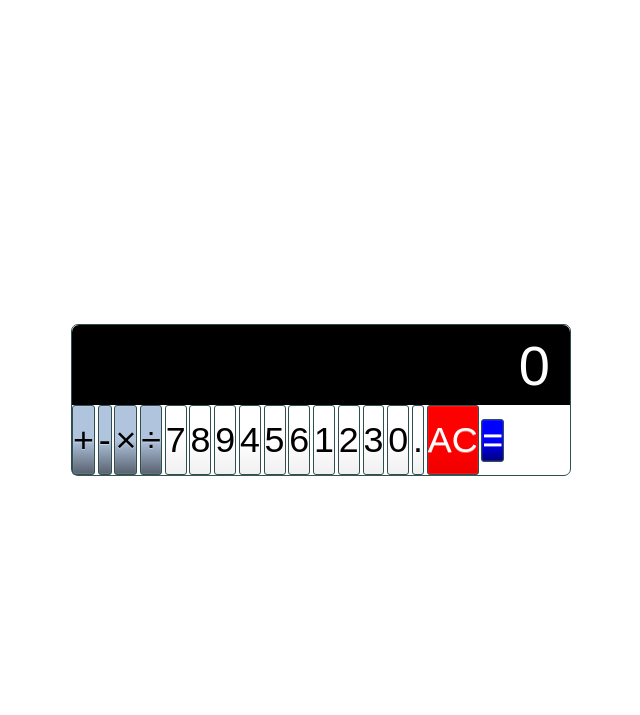
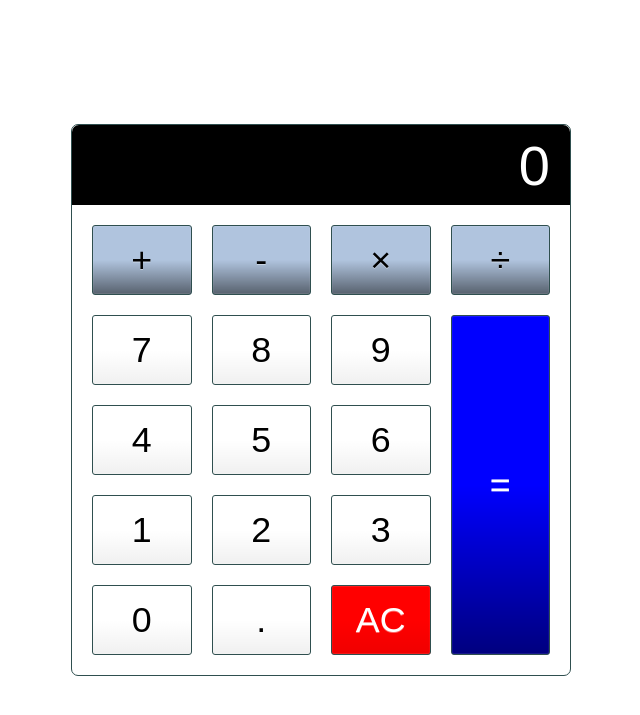
Before and after one commit to dlydellf/JavaScript-Projects, a PHP site: page /calculator.html in a window 1280 px wide. Shown: the top 715 px of the page, without its empty margins (319-959 px from the left). Run offline with PHP 8.4, Linux system fonts and the light colour scheme.

Commit message:
Updated .css w/proper spacin for all keys - g2g

```diff
--- a/Calculator/CSS/Calculator_CSS.css
+++ b/Calculator/CSS/Calculator_CSS.css
@@ -88,3 +88,11 @@ button:hover {
 .equal-sign:hover {
   background-color: darkblue;
 }
+
+/* All keys (proper spacing) */
+.calculator-keys {
+  display: grid;
+  grid-template-columns: repeat(4, 1fr);
+  grid-gap: 20px;
+  padding: 20px;
+}
```
